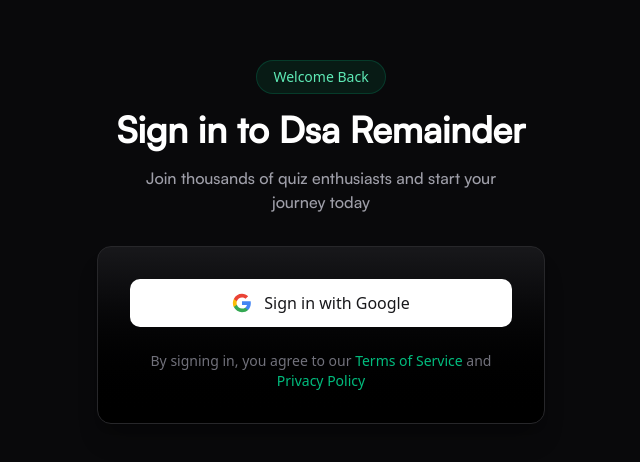
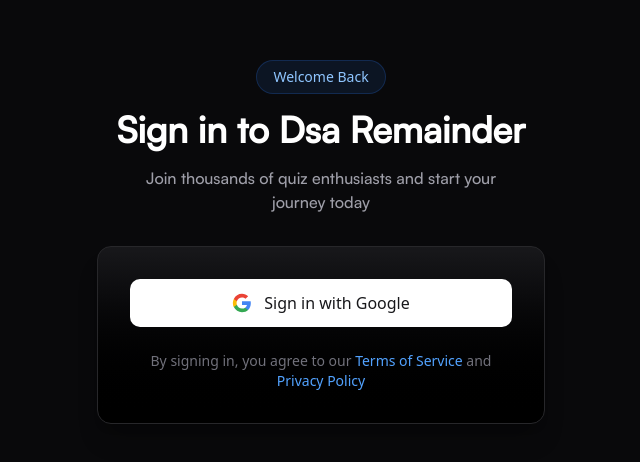
Before and after one commit to santanu4246/dsa-remainder, a Next.js app: page /login in a window 1280 px wide. Shown: the part 158-620 px from the top of the page, without its empty margins (319-959 px from the left). Built offline with nearby package versions, Linux system fonts and the light colour scheme.

Commit message:
Update login page styles: change border and text colors to blue for improved visibility

```diff
--- a/app/(auth)/login/page.tsx
+++ b/app/(auth)/login/page.tsx
@@ -25,8 +25,8 @@
     <div className="min-h-screen flex flex-col items-center justify-center bg-zinc-950 p-4">
       {/* Logo Section */}
       <div className="text-center space-y-4 mb-8">
-        <div className="inline-block border border-emerald-500/20 px-4 py-1.5 rounded-full text-sm bg-emerald-500/10 text-emerald-300 font-medium">
-          Welcome Back
+      <div className="inline-block border border-blue-500/20 px-4 py-1.5 rounded-full text-sm bg-blue-500/10 text-blue-300 font-medium">
+         Welcome Back
         </div>
         <h1 className="text-3xl myfont md:text-4xl font-bold text-white">
           Sign in to Dsa Remainder
@@ -74,11 +74,11 @@
           <div className="mt-6 text-center">
             <p className="text-sm text-zinc-500">
               By signing in, you agree to our{" "}
-              <a href="#" className="text-emerald-500 hover:text-emerald-400">
+              <a href="#" className="text-blue-400 hover:text-blue-300">
                 Terms of Service
               </a>{" "}
               and{" "}
-              <a href="#" className="text-emerald-500 hover:text-emerald-400">
+              <a href="#" className="text-blue-400 hover:text-blue-300">
                 Privacy Policy
               </a>
             </p>
```
